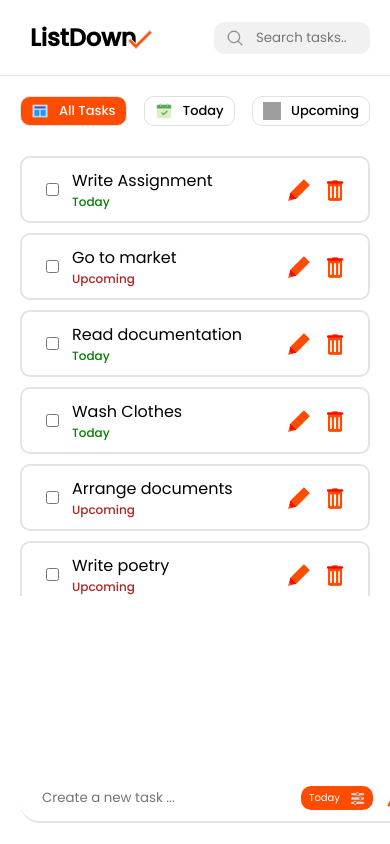
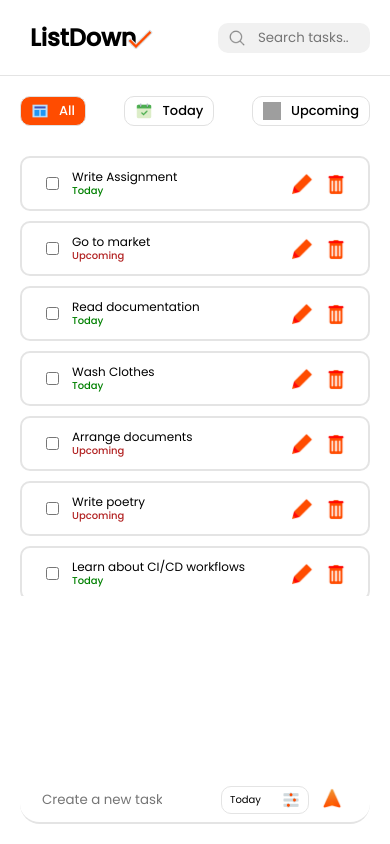
Before and after one commit to avinasdube/listdown, a React (Create React App) app: page / in a window 390 px wide. Built offline with nearby package versions, Linux system fonts and the light colour scheme; grey boxes are pictures that could not be loaded.

Commit message:
[modified] : fixed UI responsiveness

```diff
--- a/src/components/CreateTask/CreateTask.scss
+++ b/src/components/CreateTask/CreateTask.scss
@@ -10,7 +10,7 @@
         width: 100%;
         display: flex;
         align-items: center;
-        padding: 10px 20px;
+        padding: 0px 20px 20px 20px;
 
         .formContainer {
             width: 100%;
@@ -45,11 +45,10 @@
                         display: flex;
                         align-items: center;
                         justify-content: space-between;
-                        gap: 10px;
-                        background-color: $primaryColor;
+                        gap: 5px;
+                        border: 1px solid rgb(228, 228, 228);
                         padding: 5px 10px;
                         border-radius: 10px;
-                        color: white;
                         cursor: pointer;
 
                         img {
@@ -58,8 +57,8 @@
                         }
                     }
 
-                    .labelList{
-                        background-color: $primaryColor;
+                    .labelList {
+                        background-color: rgb(228, 228, 228);
                         width: 100px;
                         display: none;
                         flex-direction: column;
@@ -67,22 +66,20 @@
                         border-radius: 10px;
                         position: absolute;
                         top: -80px;
-                        color: white;
 
-                        span{
+                        span {
                             padding: 4px 14px;
                             border-radius: 10px;
                             cursor: pointer;
                             text-align: left;
                         }
 
-                        span:hover{
-                            color: black;
+                        span:hover {
                             background-color: palegreen;
                         }
                     }
 
-                    .labelList.active{
+                    .labelList.active {
                         display: flex;
                     }
                 }
@@ -111,37 +108,41 @@
 }
 
 @media screen and (max-width: 460px) {
-    .inputContainer{
-        .inputSubContainer{
-            .formContainer{
-                .actions{
+    .inputContainer {
+        .inputSubContainer {
+            .formContainer {
+                input {
+                    width: 120px;
+                }
+
+                .actions {
                     gap: 5px;
 
-                    .labelSelector{
+                    .labelSelector {
                         gap: 2px;
                         font-size: 10px;
 
-                        .activeLabel{
-                            width: fit-content;
+                        .activeLabel {
+                            width: 70px;
                             padding: 4px 8px;
 
-                            img{
-                                width: 15px;
-                                height: 15px;
+                            img {
+                                width: 18px;
+                                height: 18px;
                             }
                         }
 
-                        .labelList{
+                        .labelList {
                             width: 70px;
 
-                            span{
+                            span {
                                 padding: 4px 8px;
                             }
                         }
                     }
 
-                    button{
-                        img{
+                    button {
+                        img {
                             width: 24px;
                             height: 24px;
                         }
--- a/src/components/Searchbar/Searchbar.scss
+++ b/src/components/Searchbar/Searchbar.scss
@@ -30,10 +30,10 @@
 
 @media screen and (max-width: 460px) {
     .searchContainer{
-        padding: 5px 12px;
+        padding: 4px 10px;
 
         input:focus{
-            width: 120px;
+            width: 110px;
         }
     }
 }
--- a/src/components/Sidebar/Sidebar.jsx
+++ b/src/components/Sidebar/Sidebar.jsx
@@ -11,7 +11,7 @@ const Sidebar = () => {
   const sections = [
     {
       id: 1,
-      title: 'All Tasks',
+      title: 'All',
       img: all,
       value: 'at',
     },
--- a/src/components/TaskList/TaskList.scss
+++ b/src/components/TaskList/TaskList.scss
@@ -1,6 +1,6 @@
 @import '../../variables';
 
-.listContainer{
+.listContainer {
     height: 440px;
     display: flex;
     flex-direction: column;
@@ -9,11 +9,11 @@
     scroll-behavior: smooth;
     transition: 0.2s linear;
 
-    &::-webkit-scrollbar{
+    &::-webkit-scrollbar {
         width: 0;
     }
 
-    .taskBox{
+    .taskBox {
         display: flex;
         align-items: center;
         justify-content: space-between;
@@ -21,33 +21,48 @@
         padding: 10px 20px;
         border-radius: 10px;
 
-        .content{
+        .content {
             flex: 6;
             display: flex;
             gap: 10px;
 
-            .details{
+            .details {
                 display: flex;
                 flex-direction: column;
 
-                .label{
+                @media screen and (max-width: 460px) {
+                    font-size: 12px;
+                }
+
+                .label {
+                    margin-top: -3px;
                     font-size: 12px;
                     font-weight: 500;
+
+                    @media screen and (max-width: 460px) {
+                        font-size: 10px;
+                    }
                 }
+
             }
         }
 
-        .action{
+        .action {
             flex: 1;
             display: flex;
             align-items: center;
             justify-content: space-evenly;
             gap: 10px;
 
-            img{
+            img {
                 width: 26px;
                 height: 26px;
                 transition: 0.2s ease-in;
+
+                @media screen and (max-width: 460px) {
+                    width: 24px;
+                    height: 24px;
+                }
             }
 
             img:hover {
@@ -60,13 +75,7 @@
         }
     }
 
-    .taskBox:hover{
+    .taskBox:hover {
         border: 2px solid $primaryColor;
     }
 }
-
-@media screen and (max-width: 800) {
-    .listContainer{
-
-    }
-}
--- a/src/layouts/Layout.scss
+++ b/src/layouts/Layout.scss
@@ -30,7 +30,7 @@
             }
 
             .inputContainer {
-                height: 90px;
+                height: fit-content;
                 background-color: white;
             }
         }
@@ -52,6 +52,7 @@
                 .inputContainer {
                     position: fixed;
                     bottom: 0;
+                    z-index: +3;
                 }
             }
         }
```
